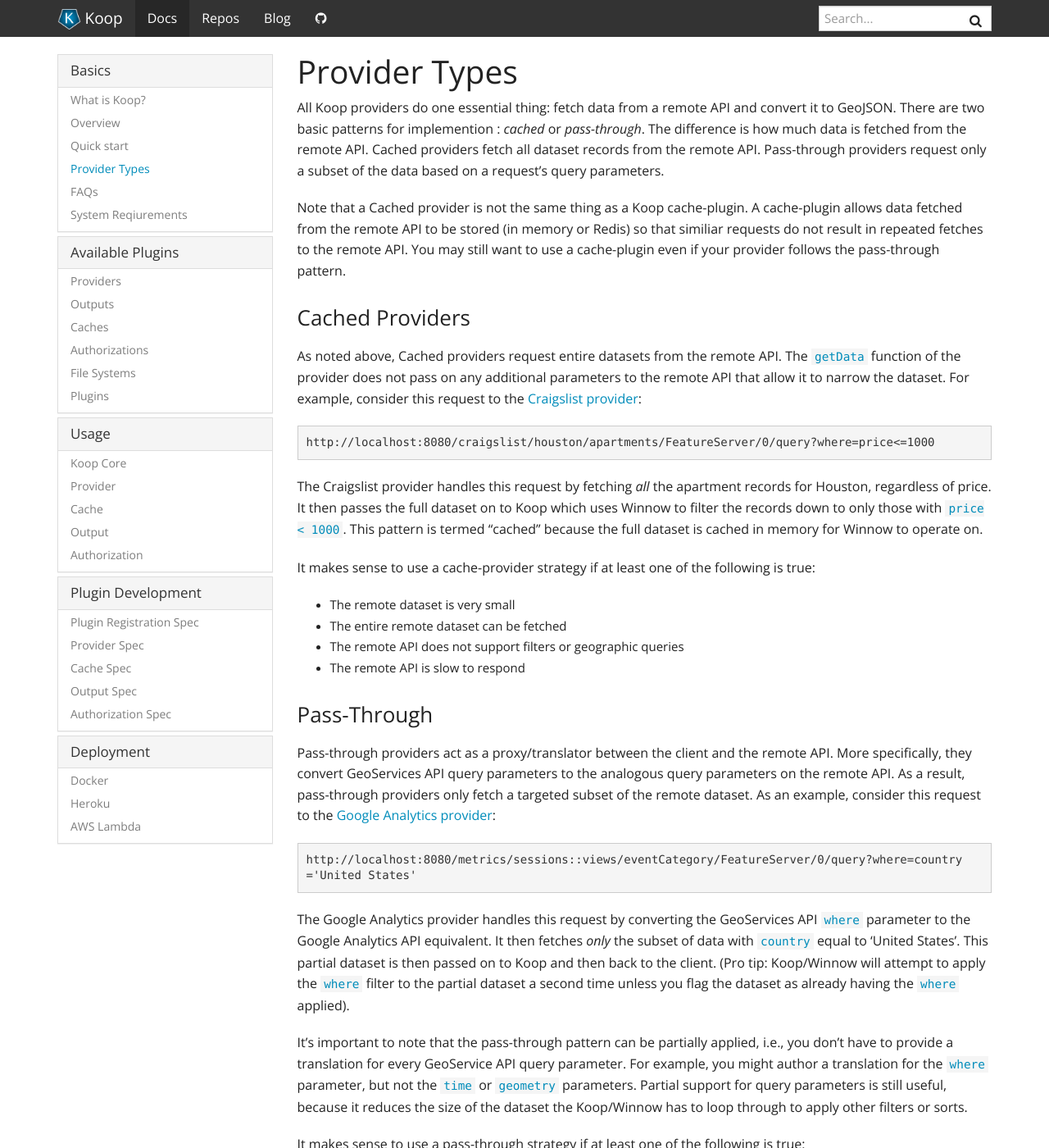
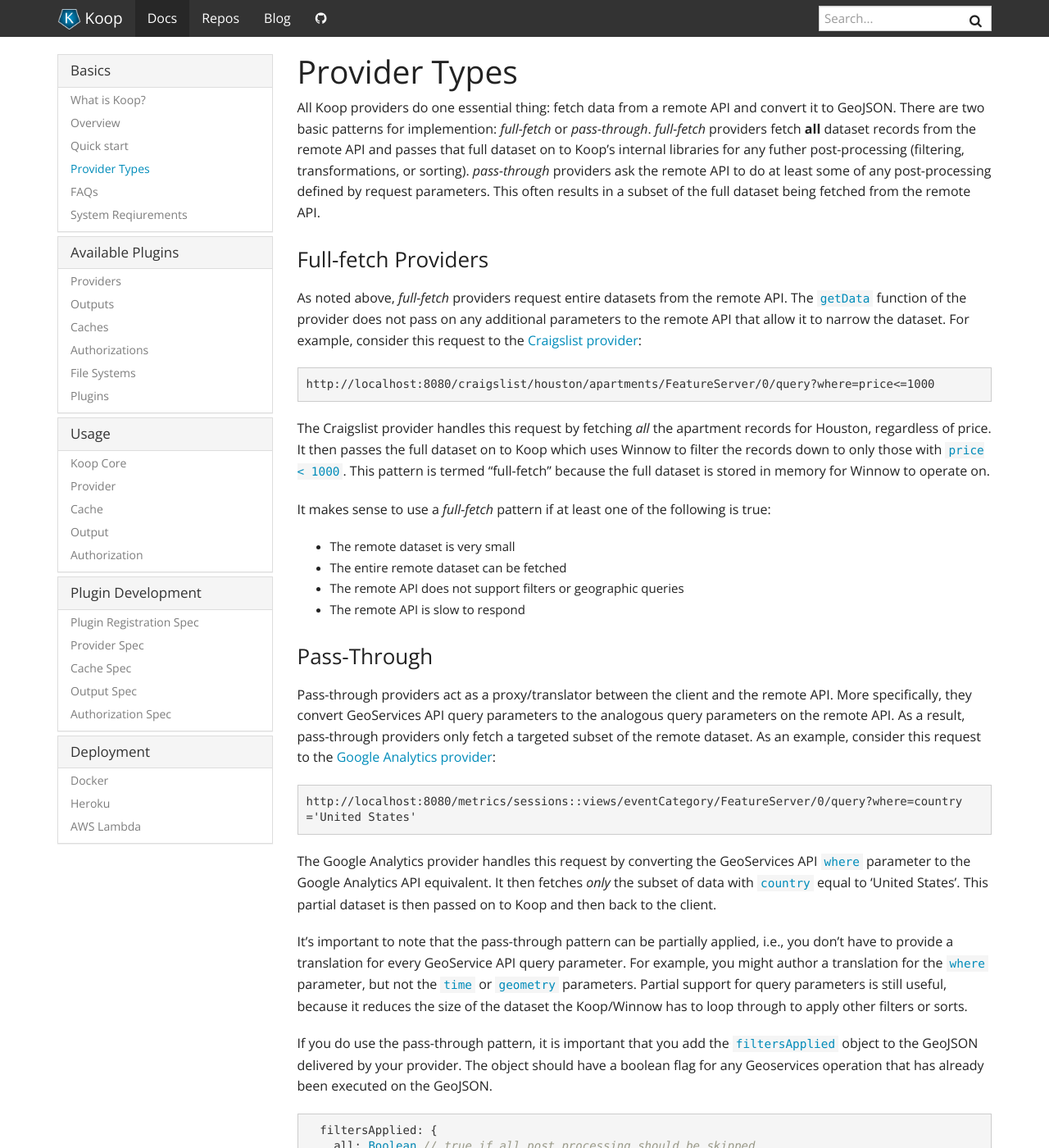
Before and after one commit to koopjs/koopjs.github.io, a Jekyll site: the page built from _docs/basics/provider-types.md, in a window 1280 px wide and 1400 px high. Shown: the whole window at 82% size. Built offline with Jekyll 4.4.1, drawn with Linux system fonts in a browser that asks for light colours; nearby versions of some CDN libraries; some of the changed text lies outside the part shown.

Commit message:
docs: update provider types (#127)
* docs: update provider types

````diff
--- a/_docs/basics/provider-types.md
+++ b/_docs/basics/provider-types.md
@@ -3,21 +3,19 @@
 permalink: /docs/basics/provider-types
 ---
 
-All Koop providers do one essential thing: fetch data from a remote API and convert it to GeoJSON. There are two basic patterns for implemention : *cached*  or *pass-through*. The difference is how much data is fetched from the remote API. Cached providers fetch all dataset records from the remote API. Pass-through providers request only a subset of the data based on a request's query parameters.
+All Koop providers do one essential thing: fetch data from a remote API and convert it to GeoJSON. There are two basic patterns for implemention: *full-fetch*  or *pass-through*. *full-fetch* providers fetch **all** dataset records from the remote API and passes that full dataset on to Koop's internal libraries for any futher post-processing (filtering, transformations, or sorting). *pass-through* providers ask the remote API to do at least some of any post-processing defined by request parameters. This often results in a subset of the full dataset being fetched from the remote API.
 
-Note that a Cached provider is not the same thing as a Koop cache-plugin. A cache-plugin allows data fetched from the remote API to be stored (in memory or Redis) so that similiar requests do not result in repeated fetches to the remote API.  You may still want to use a cache-plugin even if your provider follows the pass-through pattern.
+### Full-fetch Providers
 
-### Cached Providers
-
-As noted above, Cached providers request entire datasets from the remote API. The `getData` function of the provider does not pass on any additional parameters to the remote API that allow it to narrow the dataset.  For example, consider this request to the [Craigslist provider](https://github.com/dmfenton/koop-provider-craigslist):
+As noted above, *full-fetch* providers request entire datasets from the remote API. The `getData` function of the provider does not pass on any additional parameters to the remote API that allow it to narrow the dataset.  For example, consider this request to the [Craigslist provider](https://github.com/dmfenton/koop-provider-craigslist):
 
 ```
 http://localhost:8080/craigslist/houston/apartments/FeatureServer/0/query?where=price<=1000
 ```
 
-The Craigslist provider handles this request by fetching *all* the apartment records for Houston, regardless of price.  It then passes the full dataset on to Koop which uses Winnow to filter the records down to only those with `price < 1000`. This pattern is termed "cached" because the full dataset is cached in memory for Winnow to operate on.
+The Craigslist provider handles this request by fetching *all* the apartment records for Houston, regardless of price.  It then passes the full dataset on to Koop which uses Winnow to filter the records down to only those with `price < 1000`. This pattern is termed "full-fetch" because the full dataset is stored in memory for Winnow to operate on.
 
-It makes sense to use a cache-provider strategy if at least one of the following is true:
+It makes sense to use a *full-fetch* pattern if at least one of the following is true:
 
 - The remote dataset is very small
 - The entire remote dataset can be fetched
@@ -32,9 +30,22 @@
 http://localhost:8080/metrics/sessions::views/eventCategory/FeatureServer/0/query?where=country='United States'
 ```
 
-The Google Analytics provider handles this request by converting the GeoServices API `where` parameter to the Google Analytics API equivalent. It then fetches *only* the subset of data with `country` equal to 'United States'. This partial dataset is then passed on to Koop and then back to the client.  (Pro tip: Koop/Winnow will attempt to apply the `where` filter to the partial dataset a second time unless you flag the dataset as already having the `where` applied).
+The Google Analytics provider handles this request by converting the GeoServices API `where` parameter to the Google Analytics API equivalent. It then fetches *only* the subset of data with `country` equal to 'United States'. This partial dataset is then passed on to Koop and then back to the client.
 
 It's important to note that the pass-through pattern can be partially applied, i.e., you don't have to provide a translation for every GeoService API query parameter.  For example, you might author a translation for the `where` parameter, but not the `time` or `geometry` parameters.  Partial support for query parameters is still useful, because it reduces the size of the dataset the Koop/Winnow has to loop through to apply other filters or sorts.
+
+If you do use the pass-through pattern, it is important that you add the `filtersApplied` object to the GeoJSON delivered by your provider. The object should have a boolean flag for any Geoservices operation that has already been executed on the GeoJSON.
+
+```js
+  filtersApplied: {
+    all: Boolean // true if all post processing should be skipped
+    geometry: Boolean, // true if a geometric filter has already been applied to the data
+    where: Boolean, // true if a sql-like where filter has already been applied to the data
+    offset: Boolean // true if the result offset has already been applied to the data,
+    limit: Boolean // true if the result count has already been limited,
+    projection: Boolean // true if the result data has already been projected
+  }
+```
 
 It makes sense to use a pass-through strategy if at least one of the following is true:
 
````
Also changed, not shown: _docs/basics/faqs.md (+1 -1 lines).
